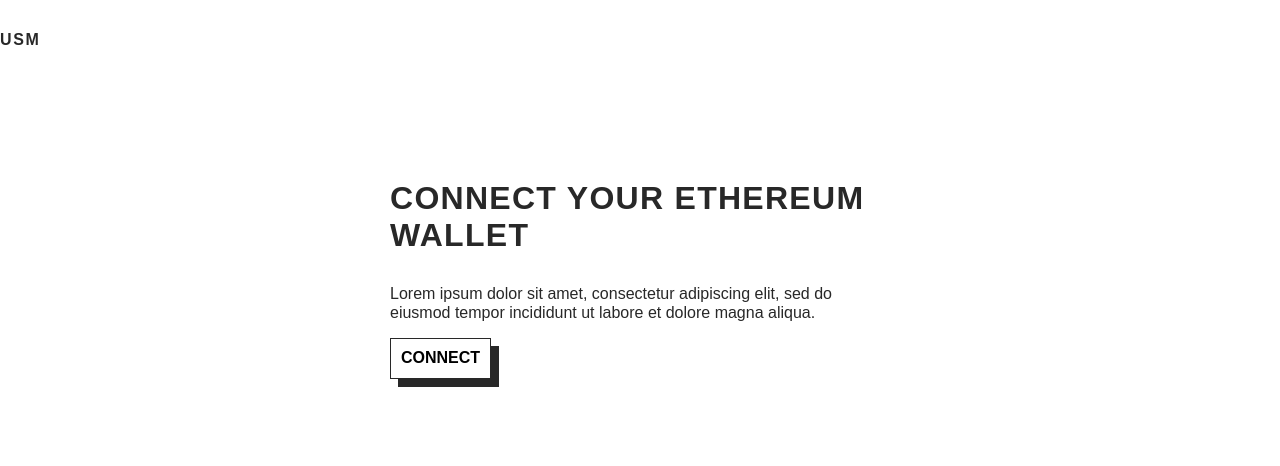
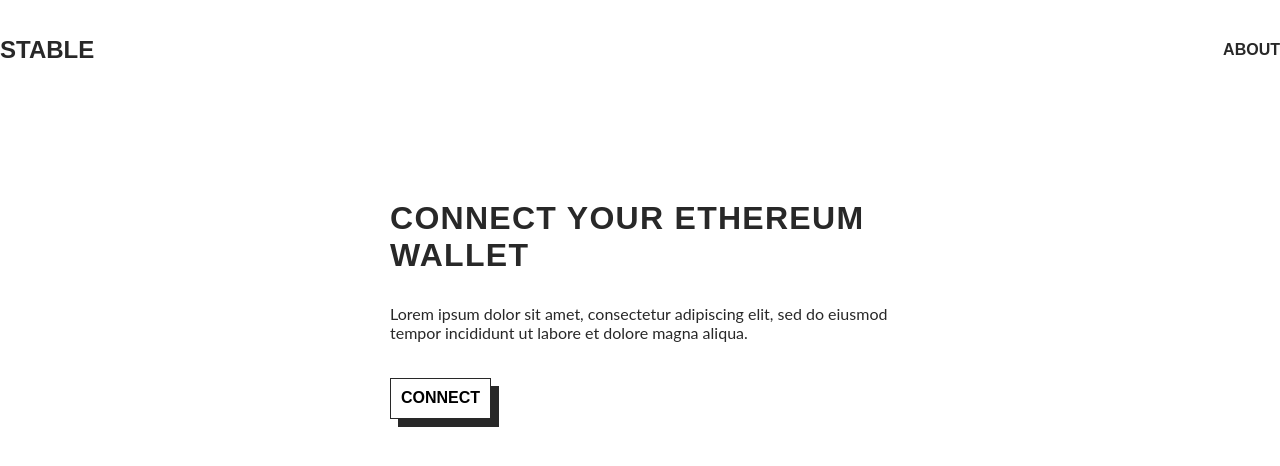
Before and after one commit to usmfum/USM, a React (Create React App) app in the folder client/: page / in a window 1280 px wide. Shown: the top 466 px of the page. Built offline with nearby package versions, Linux system fonts and the light colour scheme; what web3modal, webfontloader would draw is missing.

Commit message:
Update fonts and header

```diff
--- a/client/src/components/Button/index.js
+++ b/client/src/components/Button/index.js
@@ -1 +1 @@
-export { default as Button } from './Button';
+export { default } from './Button';
--- a/client/src/components/Connection/Connection.jsx
+++ b/client/src/components/Connection/Connection.jsx
@@ -2,7 +2,9 @@ import React from 'react';
 import { connect } from 'react-redux';
 import { loadWeb3 } from '../../redux/interactions';
 
-import ConnectionStyled, { Button } from './Connection.styled';
+import Button from '../Button';
+
+import ConnectionStyled from './Connection.styled';
 
 function Connection({ dispatch }) {
   const connectWeb3 = () => loadWeb3(dispatch);
--- a/client/src/components/Connection/Connection.styled.js
+++ b/client/src/components/Connection/Connection.styled.js
@@ -1,12 +1,10 @@
 import styled from 'styled-components';
-
-import { Button as BaseButton } from '../Button';
-
-export const Button = styled(BaseButton)`
-  display: none;
-`;
 
 export default styled.div`
   margin: 100px auto;
   width: 500px;
+
+  button {
+    margin-top: 20px;
+  }
 `;
--- a/client/src/components/Header/Header.jsx
+++ b/client/src/components/Header/Header.jsx
@@ -1,10 +1,21 @@
 import React from 'react';
+
 import HeaderStyled from './Header.styled';
 
 function Header() {
   return (
     <HeaderStyled>
-      <h1>USM</h1>
+      <h1 className="h2">
+        stable
+      </h1>
+
+      <a
+        href="https://link.medium.com/G7MtbXtIvab"
+        target="_blank"
+        rel="noopener noreferrer"
+      >
+        About
+      </a>
     </HeaderStyled>
   );
 }
--- a/client/src/components/Header/Header.styled.js
+++ b/client/src/components/Header/Header.styled.js
@@ -1,13 +1,18 @@
 import styled from 'styled-components';
 
 export default styled.header`
+  align-items: center;
+  display: flex;
   font-family: 'Rubik', sans-serif;
   font-weight: 800;
-  text-transform: uppercase;
+  justify-content: space-between;
   padding: 20px 0;
 
-  h1 {
-    font-size: 1em;
-    letter-spacing: 0.1em;
+  a {
+    text-transform: uppercase;
+
+    &:hover {
+      opacity: 0.8;
+    }
   }
 `;
--- a/client/src/index.js
+++ b/client/src/index.js
@@ -11,8 +11,8 @@ import GlobalStyles from './index.styled';
 WebFont.load({
   google: {
     families: [
+      'Lato',
       'Rubik:800',
-      'Montserrat',
     ]
   }
 });
--- a/client/src/index.styled.js
+++ b/client/src/index.styled.js
@@ -9,11 +9,11 @@ export default createGlobalStyle`
     color: #282828;
     margin: 0;
     font-size: 16px;
-    font-family: 'Montserrat', sans-serif;
+    font-family: 'Lato', sans-serif;
   }
 
   a {
-    color: #E05A5B;
+    color: #282828;
     text-decoration: none;
   }
 
@@ -21,7 +21,7 @@ export default createGlobalStyle`
   .h2,
   .h3 {
     font-family: 'Rubik', sans-serif;
-    font-weight: 800;
+    font-weight: 900;
     text-transform: uppercase;
   }
 
```
